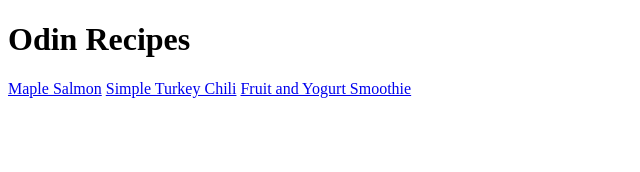
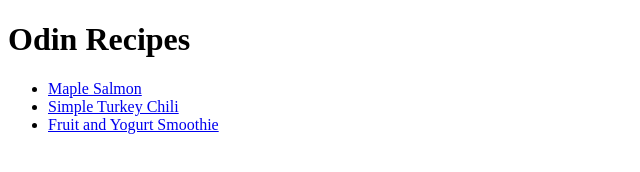
Before and after one commit to aryansolanki01/odin-recipes, a plain HTML site: page index.html in a window 1280 px wide. Shown: the whole page, without its empty margins (0-640 px from the left). Drawn offline with Linux system fonts and the light colour scheme.

Commit message:
Add links of recipes in index.html page inside unordered list

```diff
--- a/index.html
+++ b/index.html
@@ -7,8 +7,10 @@
 </head>
 <body>
     <h1>Odin Recipes</h1>
-    <a href="recipes/maple-salmon.html">Maple Salmon</a>
-    <a href="recipes/ Simple-Turkey-Chili.html">Simple Turkey Chili</a>
-    <a href="recipes/Fruit-Yogurt-Smoothie.html">Fruit and Yogurt Smoothie</a>
+    <ul>
+        <li><a href="recipes/maple-salmon.html">Maple Salmon</a></li>
+        <li><a href="recipes/ Simple-Turkey-Chili.html">Simple Turkey Chili</a></li>
+        <li><a href="recipes/Fruit-Yogurt-Smoothie.html">Fruit and Yogurt Smoothie</a></li>
+    </ul>
 </body>
 </html>
```
